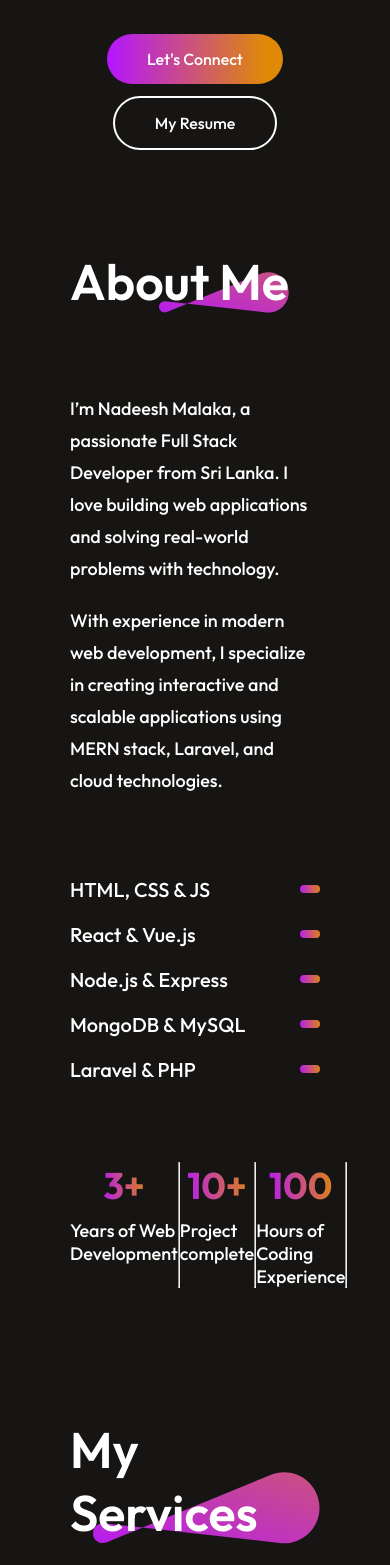
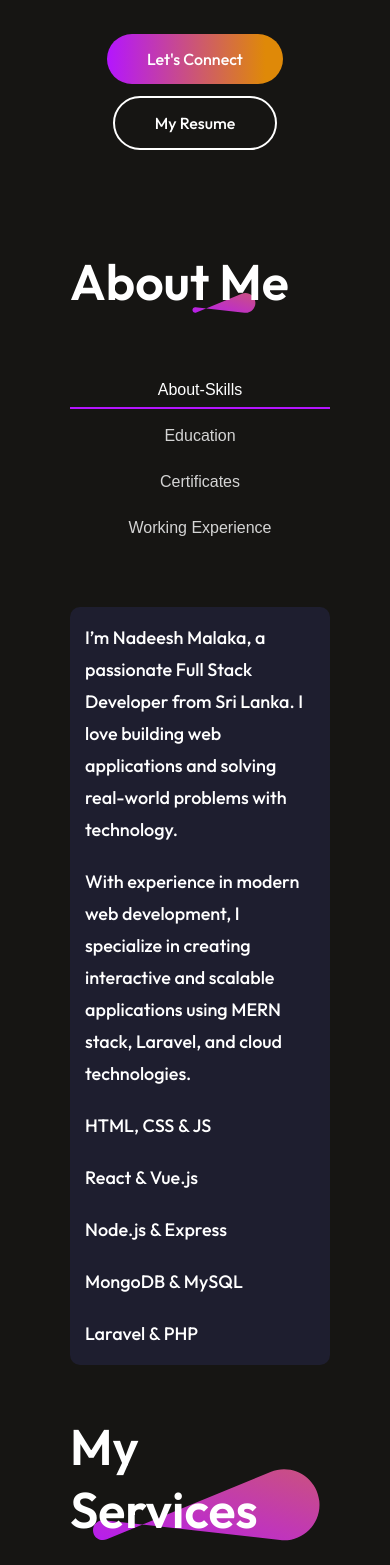
Before and after one commit to Nadeesh-Malaka/portfolio-nadeesh, a React (Vite) app: page / in a window 390 px wide. Shown: the part 826-2391 px from the top of the page. Built offline with nearby package versions, Linux system fonts and the light colour scheme.

Commit message:
Add responsive styles and enhance layout for About component

```diff
--- a/src/Components/About/About.css
+++ b/src/Components/About/About.css
@@ -1,4 +1,4 @@
-.about{
+.about {
     display: flex;
     flex-direction: column;
     align-items: center;
@@ -7,170 +7,194 @@
     margin: 80px 170px;
   }
 
-.about-title{
+  .about-title {
     position: relative;
-
   }
 
-.about-title h1{
+  .about-title h1 {
     padding: 0px 30px;
     font-size: 80px;
     font-weight: 600;
   }
 
-.about-title img{
+  .about-title img {
     position: absolute;
     bottom: 0;
     right: 0;
     z-index: -1;
   }
 
-.about-sections{
+  .about-sections {
     display: flex;
     gap: 80px;
   }
 
-.about-right{
+  .about-right {
     display: flex;
     flex-direction: column;
-    gap: 80px;
+    gap: 40px;
   }
 
-.about-para{
+  .about-tabs {
+    display: flex;
+    gap: 20px;
+    margin-bottom: 20px;
+  }
+
+  .about-tabs button {
+    padding: 10px 20px;
+    font-size: 18px;
+    font-weight: 500;
+    border: none;
+    background: none;
+    color: #d4d4d4;
+    cursor: pointer;
+    border-bottom: 2px solid transparent;
+    transition: border-bottom 0.3s ease, color 0.3s ease;
+  }
+
+  .about-tabs button.active {
+    color: #fff;
+    border-bottom: 2px solid #b415ff;
+  }
+
+  .about-content {
+    padding: 20px;
+    background: #1e1e2f;
+    border-radius: 10px;
+  }
+
+  .about-para {
     display: flex;
     flex-direction: column;
     gap: 20px;
     font-size: 24px;
     font-weight: 500;
-
   }
 
-.about-skills{
+  .about-para h2 {
+    font-size: 28px;
+    font-weight: 600;
+    color: #fff;
+    margin-bottom: 10px;
+  }
+
+  .education-section {
     display: flex;
     flex-direction: column;
     gap: 20px;
   }
 
+  .education-item {
+    padding: 10px;
+  }
 
-.about-skill{
+  .section-divider {
+    width: 100%;
+    height: 2px;
+    background: linear-gradient(264deg, #df8908 -5.09%, #b415ff 106.28%);
+    border: none;
+    margin: 20px 0;
+  }
+
+  .about-skills {
+    display: flex;
+    flex-direction: column;
+    gap: 20px;
+  }
+
+  .about-skill {
     display: flex;
     gap: 50px;
     align-items: center;
     transition: 0.3s;
   }
 
-.about-skill p{
+  .about-skill p {
     min-width: 180px;
     font-size: 20px;
     font-weight: 500;
   }
 
-.about-skill hr{
+  .about-skill hr {
     outline: none;
     border: none;
     width: 50%;
     height: 8px;
     border-radius: 50px;
-    background: linear-gradient(264deg,#DF8908 -5.09%,#B415ff 106.28%);
-
+    background: linear-gradient(264deg, #df8908 -5.09%, #b415ff 106.28%);
   }
 
-.about-achievements{
-    display: flex;
-    width: 100%;
-    justify-content: space-around;
-    margin-bottom: 80px;
-}
-
-.about-achievement{
-    display: flex;
-    flex-direction: column;
-    align-items: center;
-    gap: 10px;
-    transition: 0.5s;
-
-
-}
-
-.about-achievement h1{
-    font-size: 60px;
-    font-weight: 700;
-    background: linear-gradient(264deg,#DF8908 -5.09%,#B415ff 106.28%);
-    background-clip: text;
-    -webkit-background-clip: text;
-    -webkit-text-fill-color: transparent;
-
-}
-
-.about-achievement p{
-    font-size: 20px;
-    font-weight: 500;
-
-}
-
-.about-skill :hover{
+  .about-skill:hover {
     transform: scale(1.05);
-    transition: 0.3s
-}
-
-.about-achievement:hover{
-    transform: scale(1.05);
-    transition: 0.5s;
+    transition: 0.3s;
   }
 
   @media (max-width: 768px) {
-    .about{
+    .about {
       margin: 50px 70px;
-        gap: 80px;
+      gap: 60px;
       align-items: start;
     }
-    .about-title h1{
+
+    .about-title h1 {
       font-size: 50px;
-        padding: 0px;;
-    }
-    .about-title img{
-        width: 130px;
-        height: -20px;
-    }
-    .about-sections{
-        flex-direction: column;
-
+      padding: 0px;
     }
 
-    .about-left{
+    .about-title img {
+      width: 130px;
+      height: 20px;
+    }
+
+    .about-sections {
+      flex-direction: column;
+    }
+
+    .about-left {
       display: none;
     }
 
-    .about-para{
+    .about-tabs {
+      flex-direction: column;
+      gap: 10px;
+    }
+
+    .about-tabs button {
+      padding: 8px 15px;
+      font-size: 16px;
+    }
+
+    .about-content {
+      padding: 15px;
+    }
+
+    .about-para {
       font-size: 18px;
       line-height: 32px;
     }
 
-    .about-skill p{
-        font-size: 20px;
+    .about-para h2 {
+      font-size: 22px;
     }
 
-    .about-skill hr{
+    .education-section {
+      gap: 15px;
+    }
+
+    .education-item {
+      padding: 5px;
+    }
+
+    .section-divider {
+      margin: 15px 0;
+    }
+
+    .about-skill p {
+      font-size: 18px;
+    }
+
+    .about-skill hr {
       width: 60%;
     }
-
-    .about-achievements{
-        justify-content: space-around;
-
   }
-
-    .about-achievement{
-        gap: 10px;
-    }
-
-    .about-achievement h1{
-        font-size: 37px;
-        font-weight: 700;
-    }
-    .about-achievement p{
-        font-size: 18px;
-        align-items: center;
-    }
-
-
-}
--- a/src/Components/About/About.jsx
+++ b/src/Components/About/About.jsx
@@ -1,53 +1,174 @@
-import React from 'react';
-import './About.css';
+import React, { useState } from "react";
+import "./About.css";
 import theme_pattern from "../../assets/theme_pattern.svg";
 import profile_img from "../../assets/profile_img.svg";
 
 const About = () => {
+  const [activeTab, setActiveTab] = useState("about-skills");
+
+  // Education data
+  const education = {
+    university: {
+      name: "UVA Wellassa University",
+      degree: "Bachelor of Information and Communication Technology (Hons)",
+      graduation: "Expected Graduation: 2026",
+      gpa: "GPA: 3.9",
+    },
+    school: {
+      name: "Piliyandala Central College",
+      level: "G.C.E. Advanced Level (2020)",
+      results: [
+        "ICT: B",
+        "Engineering Technology: C",
+        "Science for Technology: C",
+        "General English: C",
+        "Z-Score: 1.5294",
+      ],
+    },
+  };
+
+  // Certificates data
+  const certificates = [
+    "↪ Web Design for Beginners – University of Moratuwa (2024)",
+    "↪ Programming in Python – University of Moratuwa (2024)",
+    "↪ HP LIFE Data Science & Analytics (2024)",
+    "↪ Introduction to Cybersecurity – Cisco Networking Academy (2021)",
+    "↪ Introduction to Selenium Certification – Simplilearn (2024)",
+    "↪ GIT for Beginners – KodeKloud (2025)",
+    "↪ Participant, UvaXtreme 1.1 Hackathon – IEEE Club, Uva Wellassa University (2025)",
+  ];
+
+  // Working experience data
+  const experience = [
+    "▶ Antler Industries Pvt Ltd | Sales Associate | Dec 2021 – Jul 2022",
+    "▶ Global System Solutions International (Pvt) Ltd | Data Entry Assistant | Aug 2021 – Nov 2021",
+  ];
+
   return (
-    <div id='about' className='about'>
+    <div id="about" className="about">
       <div className="about-title">
         <h1>About Me</h1>
-        <img src={theme_pattern} alt='Pattern' />
+        <img src={theme_pattern} alt="Pattern" />
       </div>
       <div className="about-sections">
         <div className="about-left">
-          <img src={profile_img} alt='Profile' />
+          <img src={profile_img} alt="Profile" />
         </div>
         <div className="about-right">
-          <div className="about-para">
-            <p>I’m Nadeesh Malaka, a passionate Full Stack Developer from Sri Lanka. I love building web applications and solving real-world problems with technology.</p>
-            <p>With experience in modern web development, I specialize in creating interactive and scalable applications using MERN stack, Laravel, and cloud technologies.</p>
+          <div className="about-tabs">
+            <button
+              className={activeTab === "about-skills" ? "active" : ""}
+              onClick={() => setActiveTab("about-skills")}
+            >
+              About-Skills
+            </button>
+            <button
+              className={activeTab === "education" ? "active" : ""}
+              onClick={() => setActiveTab("education")}
+            >
+              Education
+            </button>
+            <button
+              className={activeTab === "certificates" ? "active" : ""}
+              onClick={() => setActiveTab("certificates")}
+            >
+              Certificates
+            </button>
+            <button
+              className={activeTab === "experience" ? "active" : ""}
+              onClick={() => setActiveTab("experience")}
+            >
+              Working Experience
+            </button>
           </div>
-          <div className="about-skills">
-            <div className="about-skill"><p>HTML, CSS & JS</p><hr style={{ width: "60%" }} /></div>
-            <div className="about-skill"><p>React & Vue.js</p><hr style={{ width: "65%" }} /></div>
-            <div className="about-skill"><p>Node.js & Express</p><hr style={{ width: "60%" }} /></div>
-            <div className="about-skill"><p>MongoDB & MySQL</p><hr style={{ width: "65%" }} /></div>
-            <div className="about-skill"><p>Laravel & PHP</p><hr style={{ width: "80%" }} /></div>
+          <div className="about-content">
+            {activeTab === "about-skills" && (
+              <div className="about-para">
+                <p>
+                  I’m Nadeesh Malaka, a passionate Full Stack Developer from Sri
+                  Lanka. I love building web applications and solving real-world
+                  problems with technology.
+                </p>
+                <p>
+                  With experience in modern web development, I specialize in
+                  creating interactive and scalable applications using MERN
+                  stack, Laravel, and cloud technologies.
+                </p>
+                <div className="about-skills">
+                  <div className="about-skill">
+                    <p>HTML, CSS & JS</p>
+                    <hr style={{ width: "60%" }} />
+                  </div>
+                  <div className="about-skill">
+                    <p>React & Vue.js</p>
+                    <hr style={{ width: "65%" }} />
+                  </div>
+                  <div className="about-skill">
+                    <p>Node.js & Express</p>
+                    <hr style={{ width: "60%" }} />
+                  </div>
+                  <div className="about-skill">
+                    <p>MongoDB & MySQL</p>
+                    <hr style={{ width: "65%" }} />
+                  </div>
+                  <div className="about-skill">
+                    <p>Laravel & PHP</p>
+                    <hr style={{ width: "80%" }} />
+                  </div>
+                </div>
+              </div>
+            )}
+            {activeTab === "education" && (
+              <div className="about-para">
+                <h2>Education</h2>
+                <div className="education-section">
+                  <div className="education-item">
+                    <strong>{education.university.name}</strong>
+                    <br />
+                    {education.university.degree}
+                    <br />
+                    {education.university.graduation}
+                    <br />
+                    {education.university.gpa}
+                  </div>
+
+                  <div className="education-item">
+                    <strong>{education.school.name}</strong>
+                    <br />
+                    {education.school.level}
+                    <br /><br />
+                    <p><strong>Results:</strong><br /></p>
+                    {education.school.results.map((result, index) => (
+                      <span key={index}>
+                        {result}
+                        <br />
+                      </span>
+                    ))}
+                  </div>
+                </div>
+              </div>
+            )}
+            {activeTab === "certificates" && (
+              <div className="about-para">
+                <h2>Certificates</h2>
+                {certificates.map((cert, index) => (
+                  <p key={index}>{cert}</p>
+                ))}
+              </div>
+            )}
+            {activeTab === "experience" && (
+              <div className="about-para">
+                <h2>Working Experience</h2>
+                {experience.map((exp, index) => (
+                  <p key={index}>{exp}</p>
+                ))}
+              </div>
+            )}
           </div>
         </div>
       </div>
-      <div className="about-achievements">
-        <div className="about-achievement">
-            <h1>3+</h1>
-            <p>Years of Web Development</p>
-        </div>
-        <hr />
-        <div className="about-achievement">
-            <h1>10+</h1>
-            <p>Project complete</p>
-        </div>
-        <hr />
-        <div className="about-achievement">
-            <h1>100</h1>
-            <p>Hours of Coding Experience</p>
-        </div>
-        <hr />
-
-      </div>
     </div>
   );
-}
+};
 
 export default About;
```
Lines whose indentation alone changed are shown as unchanged.
